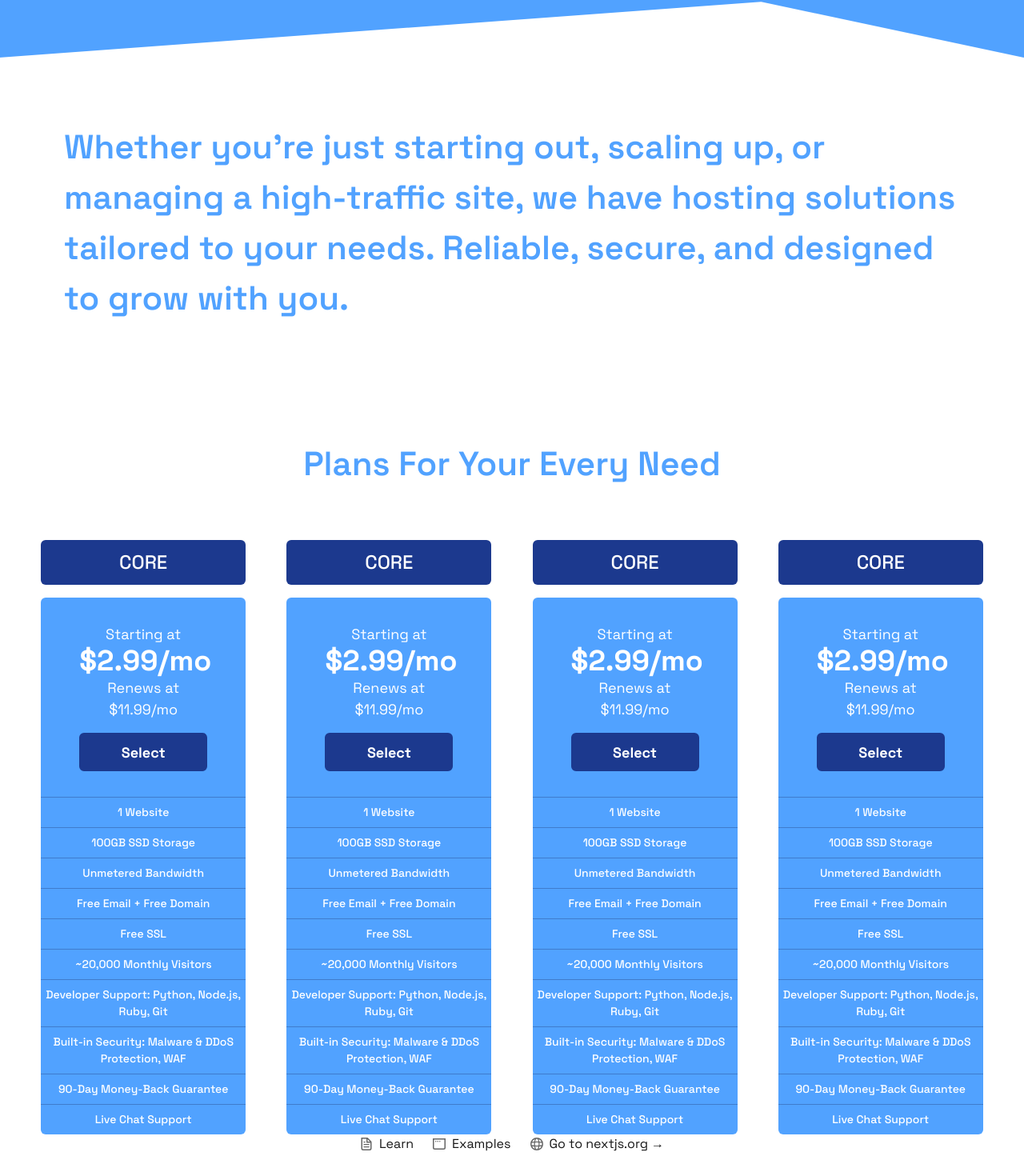
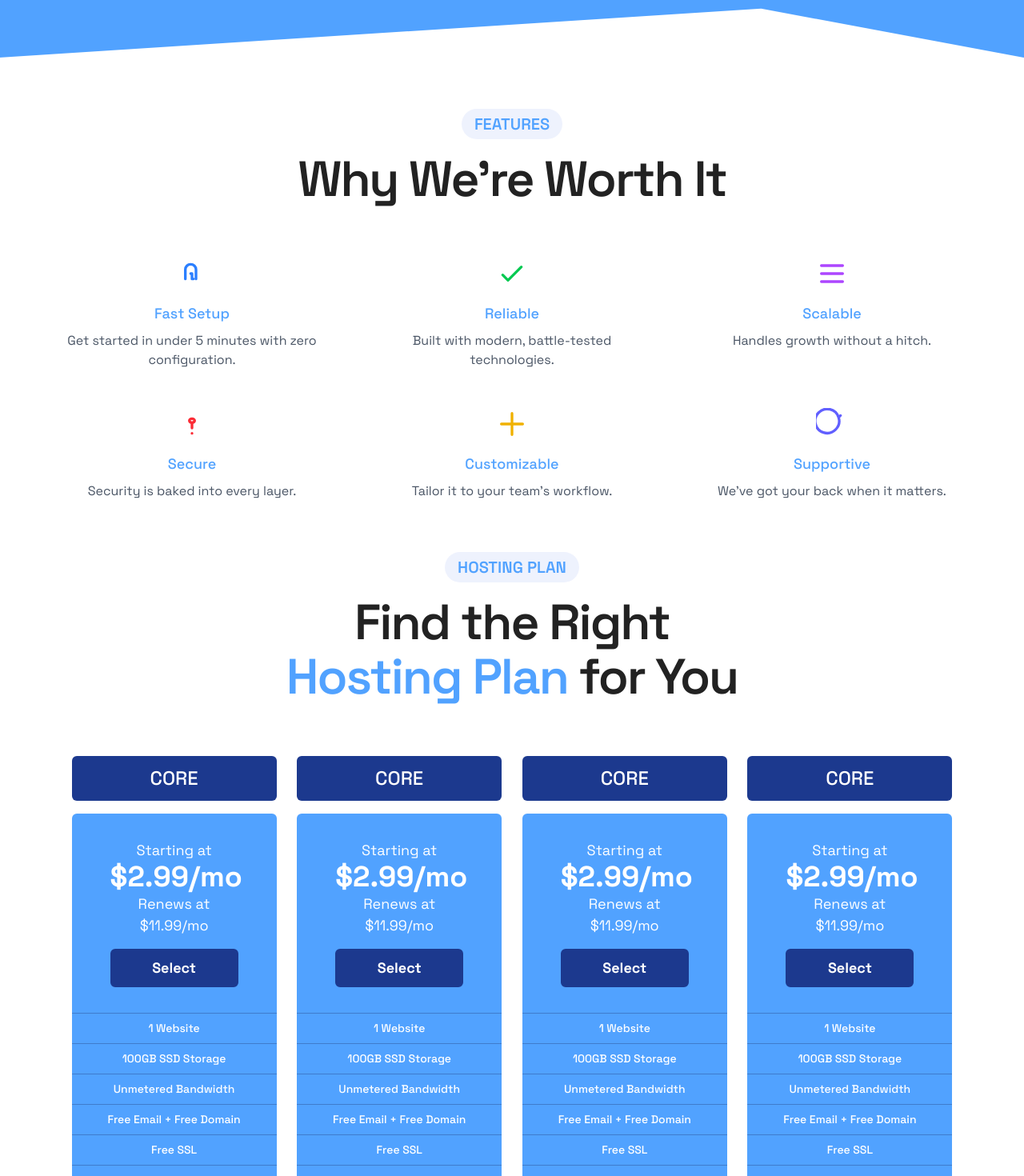
Before and after one commit to WelokkDev/xtremel, a Next.js app: page / in a window 1280 px wide. Shown: the part 600-2070 px from the top of the page at 80% size. Before the commit the page ends 2042 px from the top, so only its background shows below. Built offline with nearby package versions, Linux system fonts and the light colour scheme.

Commit message:
Added HeaderTag + feature container components

```diff
--- /dev/null
+++ b/src/components/FeatureContainer.jsx
@@ -0,0 +1,9 @@
+export default function FeatureContainer({ icon, title, description, id }) {
+    return (
+        <div key={id} className="flex flex-col items-center text-center px-4">
+            <div className="mb-4">{icon}</div>
+            <h3 className="text-lg text-blue-400 font-semibold mb-2">{title}</h3>
+            <p className="text-gray-600">{description}</p>
+        </div>
+    )
+}
--- /dev/null
+++ b/src/components/HeaderTag.jsx
@@ -0,0 +1,10 @@
+export default function HeaderTag({ children, variant="dark" }) {
+    const baseStyle = `  rounded-4xl w-fit text-[20px]`
+    const variantStyle = variant === "dark" ? `pl-6 pr-6 pt-3 pb-3 border border-[#222222]` :
+    `button-color text-[#51a2ff] font-semibold pl-4 pr-4 pt-1 pb-1`
+    return (
+        <div className={`${baseStyle} ${variantStyle}`}>
+            {children}
+        </div>
+    )
+}
--- a/src/components/LandingPageHeading.jsx
+++ b/src/components/LandingPageHeading.jsx
@@ -15,7 +15,7 @@ export default function Heading() {
         ]}
         wrapper="span"
         speed={25}
-        style={{ fontSize: '72px', display: 'inline-block'}}
+        style={{ fontSize: '72px', display: 'inline-block', color:"#FFD87D"}}
         repeat={Infinity}
         />
     </h1>
--- a/src/components/Navbar.jsx
+++ b/src/components/Navbar.jsx
@@ -10,10 +10,10 @@ export default function Navbar() {
         <nav className="flex items-center justify-between bg-white h-[64px]">
             <Link className="w-32 " href="/"><img src="/logo.png"></img></Link>
             <ul className="flex justify-right gap-8 mr-12">
-                <li key="/">
+                <li key="contact">
                     <Link href="/">Contact</Link>
                 </li>
-                <li key="/">
+                <li key="account">
                     <Link href="/">Account</Link>
                 </li>
             </ul>
--- a/src/components/ProductCard.jsx
+++ b/src/components/ProductCard.jsx
@@ -3,7 +3,7 @@ export default function ProductCard({ data }) {
     return (
         <div className="w-[20vw] flex flex-col gap-4">
             <div className="bg-blue-900 min-h-14 rounded-md flex items-center justify-center">
-                <h3 className="text-[24px]">{data.title}</h3>
+                <h3 className="text-[24px] text-white">{data.title}</h3>
             </div>
             <div className="bg-blue-400 min-h-[20vh] rounded-md">
                 <div className="flex flex-col pl-12 pr-12 pt-8 pb-8">
--- a/src/pages/index.js
+++ b/src/pages/index.js
@@ -2,6 +2,8 @@ import Image from "next/image";
 import LandingPageHeading from "../components/LandingPageHeading";
 import Button from "../components/Button";
 import ProductCard from "../components/ProductCard";
+import HeaderTag from "../components/HeaderTag";
+import FeatureContainer from "../components/FeatureContainer";
 
 
 const productData = [
@@ -26,19 +28,91 @@ export default function Home() {
               Offering safe, secure, and seamless hosting that just works—so you can focus on building, creating, and growing, while we handle the rest.
             </p>
             <Button>View Hosting Options</Button>
+
           </div>
-          <div class="custom-shape-divider-bottom-1753373327">
-            <svg data-name="Layer 1" xmlns="http://www.w3.org/2000/svg" viewBox="0 0 1200 120" preserveAspectRatio="none">
-                <path d="M1200 0L0 0 892.25 114.72 1200 0z" class="shape-fill"></path>
-            </svg>
+          <div class="custom-shape-divider-bottom-1753663138">
+              <svg data-name="Layer 1" xmlns="http://www.w3.org/2000/svg" viewBox="0 0 1200 120" preserveAspectRatio="none">
+                  <path d="M1200 0L0 0 892.25 114.72 1200 0z" class="shape-fill"></path>
+              </svg>
           </div>
         </section>
         <section className="pl-[5%] pr-[5%] pt-[5%]">
-          <h2 className="text-left ml-auto mr-auto z-100 p-4 pb-16 max-w-[1500px] ">Whether you’re just starting out, scaling up, or managing a high-traffic site, we have hosting solutions tailored to your needs.
-Reliable, secure, and designed to grow with you.</h2>
+          <div className="flex justify-center items-center flex-col">
+            <HeaderTag variant="color">FEATURES</HeaderTag>
+            <h2 className="text-center z-100 p-4 pb-16">
+              Why We're Worth It
+
+            </h2>
+
+     <div className="grid grid-cols-1 sm:grid-cols-2 lg:grid-cols-3 gap-12 max-w-6xl w-full">
+      {[
+        {
+          title: "Fast Setup",
+          description: "Get started in under 5 minutes with zero configuration.",
+          icon: (
+            <svg className="w-10 h-10 text-blue-500" fill="none" stroke="currentColor" strokeWidth={2} viewBox="0 0 24 24">
+              <path strokeLinecap="round" strokeLinejoin="round" d="M13 16h-1v-4h-1m4 4V9a4 4 0 00-8 0v7" />
+            </svg>
+          )
+        },
+        {
+          title: "Reliable",
+          description: "Built with modern, battle-tested technologies.",
+          icon: (
+            <svg className="w-10 h-10 text-green-500" fill="none" stroke="currentColor" strokeWidth={2} viewBox="0 0 24 24">
+              <path strokeLinecap="round" strokeLinejoin="round" d="M5 13l4 4L19 7" />
+            </svg>
+          )
+        },
+        {
+          title: "Scalable",
+          description: "Handles growth without a hitch.",
+          icon: (
+            <svg className="w-10 h-10 text-purple-500" fill="none" stroke="currentColor" strokeWidth={2} viewBox="0 0 24 24">
+              <path strokeLinecap="round" strokeLinejoin="round" d="M4 6h16M4 12h16M4 18h16" />
+            </svg>
+          )
+        },
+        {
+          title: "Secure",
+          description: "Security is baked into every layer.",
+          icon: (
+            <svg className="w-10 h-10 text-red-500" fill="none" stroke="currentColor" strokeWidth={2} viewBox="0 0 24 24">
+              <path strokeLinecap="round" strokeLinejoin="round" d="M12 11c1.105 0 2-.672 2-1.5S13.105 8 12 8s-2 .672-2 1.5S10.895 11 12 11z" />
+              <path strokeLinecap="round" strokeLinejoin="round" d="M12 11v4m0 4h.01" />
+            </svg>
+          )
+        },
+        {
+          title: "Customizable",
+          description: "Tailor it to your team’s workflow.",
+          icon: (
+            <svg className="w-10 h-10 text-yellow-500" fill="none" stroke="currentColor" strokeWidth={2} viewBox="0 0 24 24">
+              <path strokeLinecap="round" strokeLinejoin="round" d="M12 4v16m8-8H4" />
+            </svg>
+          )
+        },
+        {
+          title: "Supportive",
+          description: "We’ve got your back when it matters.",
+          icon: (
+            <svg className="w-10 h-10 text-indigo-500" fill="none" stroke="currentColor" strokeWidth={2} viewBox="0 0 24 24">
+              <path strokeLinecap="round" strokeLinejoin="round" d="M18.364 5.636l-1.414 1.414m0 0A9 9 0 105.636 18.364 9 9 0 0016.95 7.05z" />
+            </svg>
+          )
+        },
+      ].map((item, i) => (
+        <FeatureContainer title={item.title} description={item.description} icon={item.icon} key={i}/>
+      ))}
+    </div>
+
+          </div>
+
         </section>
-        <section className="w-[100dvw] mt-16">
-          <h2 className="text-center  z-100 p-4 pb-16">Plans For Your Every Need</h2>
+
+        <section className="pl-[5%] pr-[5%] pt-[5%] flex justify-center items-center flex-col">
+          <HeaderTag variant="color">HOSTING PLAN</HeaderTag>
+          <h2 className="text-center mr-auto ml-auto max-w-[650px] z-100 p-4 pb-16">Find the Right <span className="text-blue-400">Hosting Plan</span> for You</h2>
           <div className="flex w-full justify-evenly">
             <ProductCard data={productData[0]} />
             <ProductCard data={productData[0]}/>
@@ -47,6 +121,19 @@ Reliable, secure, and designed to grow with you.</h2>
           </div>
         </section>
 
+        <section className="pl-[5%] pr-[5%] pt-[5%]">
+          <div className="flex flex-col justify-center items-center">
+            <HeaderTag variant="color">HOSTING PLAN</HeaderTag>
+            <h2 className="text-center z-100 p-4 pb-16">
+              How it Works
+
+            </h2>
+            <p>
+
+            </p>
+          </div>
+        </section>
+
     </div>
   );
 }
--- a/src/styles/globals.css
+++ b/src/styles/globals.css
@@ -20,20 +20,22 @@
 }
 
 h1 {
-  font-size: 72px;
+  font-size: 80px;
   color: white;
   font-weight: 600;
   line-height: 110%;
 }
 
+
 h2 {
-  font-size: 42px;
-  color: #51a2ff;
+  font-size: 62px;
+  color: #222222;
   font-weight: 600;
+  line-height: 110%;
+  letter-spacing: -2px;
 }
 
 h3 {
-  color: white;
   font-weight: 500;
 }
 
@@ -47,8 +49,11 @@ body {
   background-color: #51a2ff;
 }
 
+.button-color {
+  background-color: rgba(2, 61, 226, 0.067)
+}
 
-.custom-shape-divider-bottom-1753373327 {
+.custom-shape-divider-bottom-1753663138 {
     position: absolute;
     bottom: 0;
     left: 0;
@@ -58,14 +63,16 @@ body {
     transform: rotate(180deg);
 }
 
-.custom-shape-divider-bottom-1753373327 svg {
+.custom-shape-divider-bottom-1753663138 svg {
     position: relative;
     display: block;
     width: calc(100% + 1.3px);
-    height: 73px;
+    height: 64px;
     transform: rotateY(180deg);
 }
 
-.custom-shape-divider-bottom-1753373327 .shape-fill {
+
+
+.custom-shape-divider-bottom-1753663138 .shape-fill {
     fill: #FFFFFF;
 }
```
Also changed, not shown: 1 other file (tests, documents, lock files or other folders).
